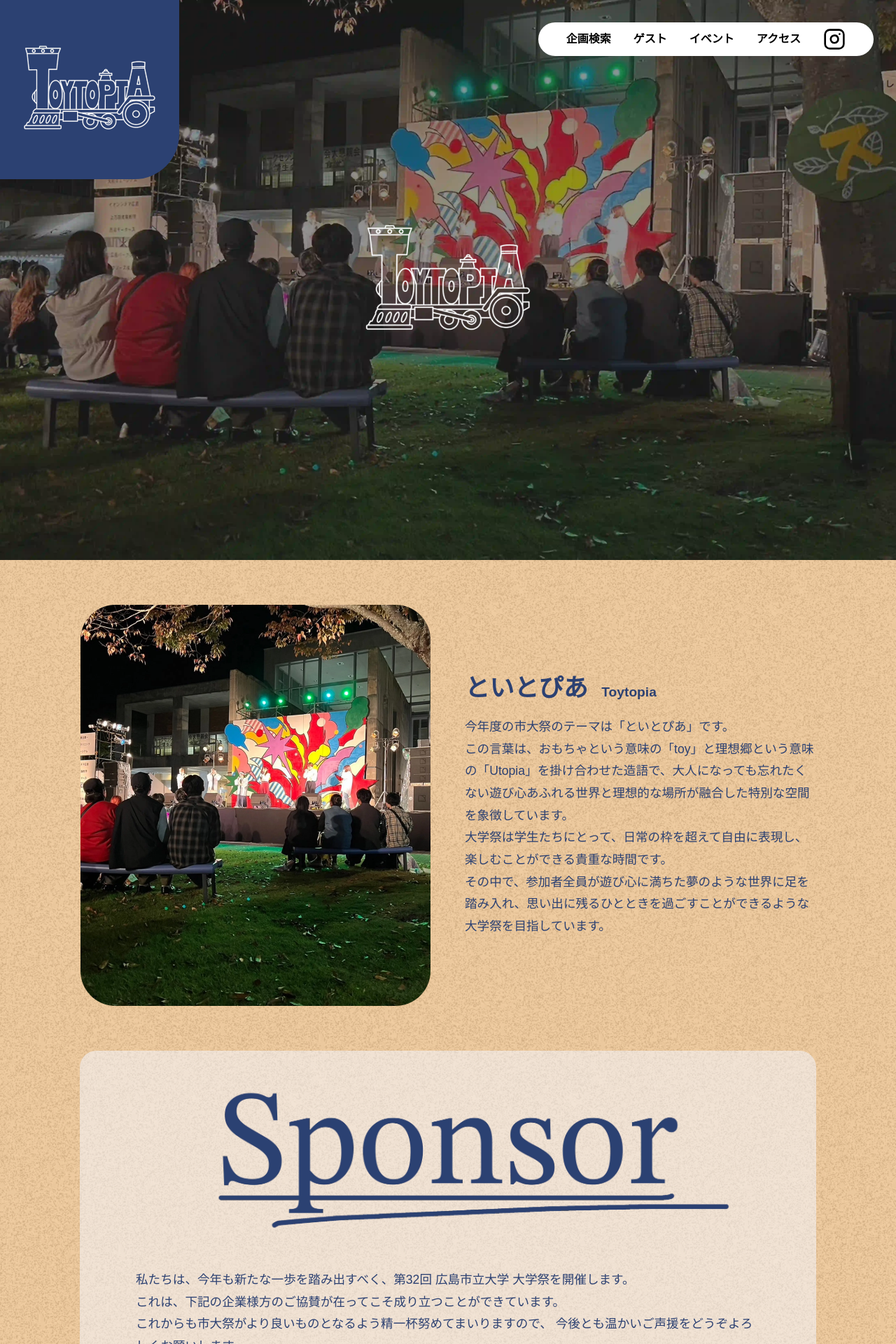
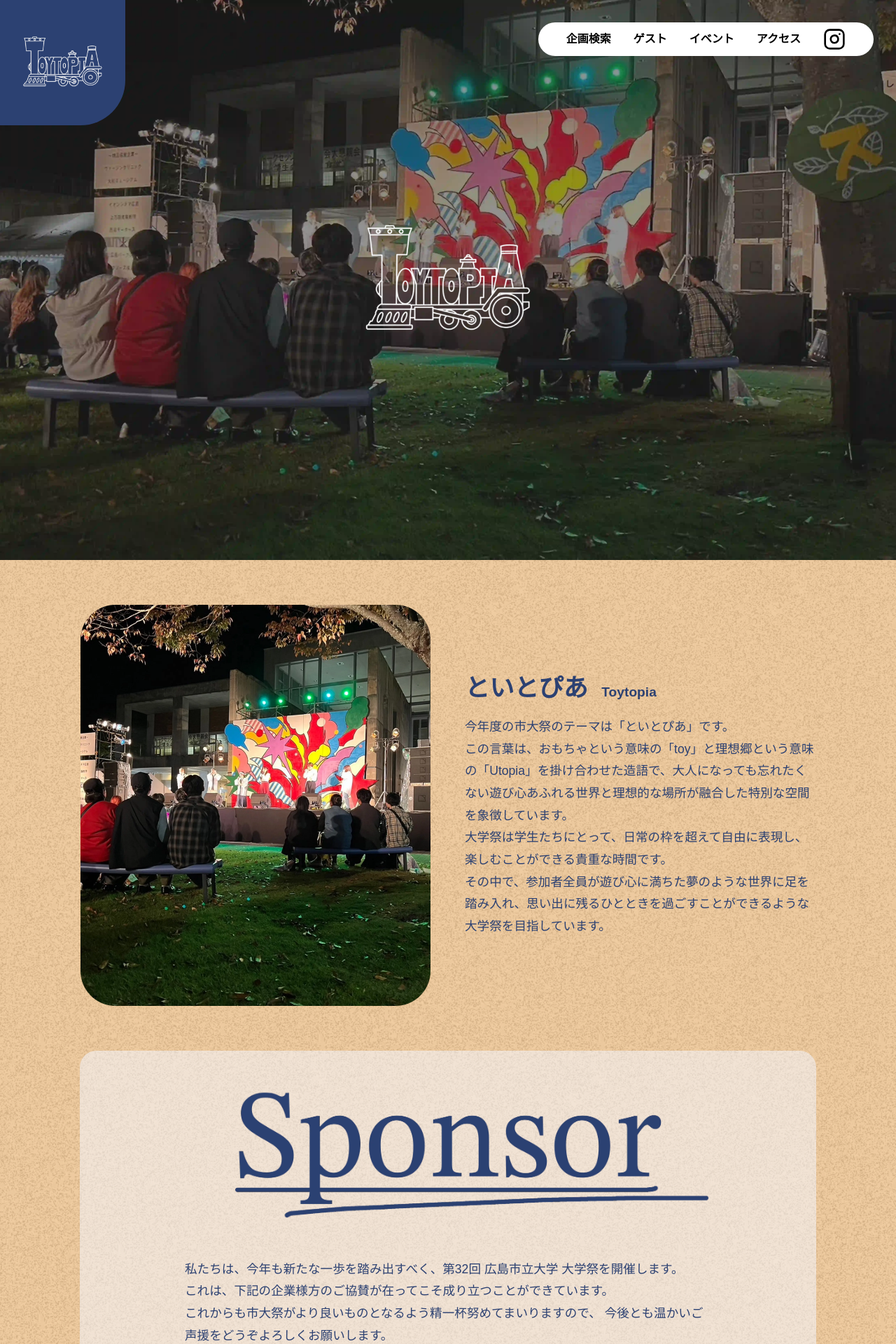
Before and after one commit to ichidaisai/app.ichidaisai.com, a Next.js app: page / in a window 1280 px wide. Shown: the top 1920 px of the page at 70% size. Built offline with nearby package versions, Linux system fonts and the light colour scheme; a web font is replaced by a local one.

Commit message:
ロゴのサイズをremからvwに変 更

```diff
--- a/src/app/style.module.css
+++ b/src/app/style.module.css
@@ -96,7 +96,7 @@
 }
 
 .sponsor {
-  margin: 50px 40px;
+  margin: 50px 75px;
 }
 
 .sponsorbox {
--- a/src/components/Header/style.module.css
+++ b/src/components/Header/style.module.css
@@ -36,7 +36,7 @@
     gap: 0.5rem;
     background: var(--color-primary);
     border-bottom-right-radius: 4rem;
-    max-height: 16rem;
+    max-height: 14vw;
     aspect-ratio: 1;
   }
 }
```
